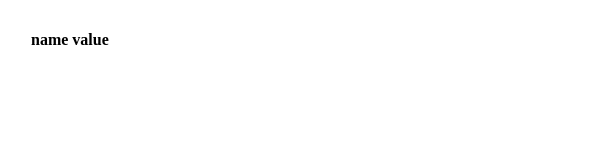
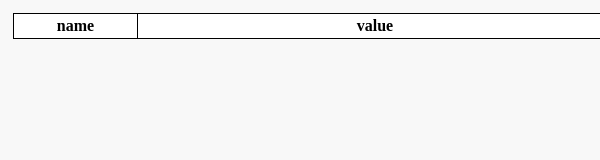
Before and after one commit to thr3a/hidden-field-viewer-extension, a browser extension: page app/popup.html in a window 400 px wide. Shown: the whole page, 600 px wide, since content can reach past the window. Drawn offline with Linux system fonts and the light colour scheme; files that its build step writes are made by us from their sources.

Commit message:
update: 一覧のデザイン修正

```diff
--- a/app/popup.html
+++ b/app/popup.html
@@ -9,8 +9,8 @@
 <body>
   <table id="listTable">
     <tr>
-      <th>name</th>
-      <th>value</th>
+      <th style='width:20%'>name</th>
+      <th style='width:80%'>value</th>
     </tr>
   </table>
 
--- a/app/styles/main.css
+++ b/app/styles/main.css
@@ -1,4 +1,25 @@
 body {
-  padding: 20px;
-  width: 400px;
+  padding: 5px;
+  width: 600px;
+  background-color: #f8f8f8;
 }
+
+th,td {
+  border: solid 1px;
+}
+
+th {
+  padding: 3px;
+}
+
+td {
+  padding: 10px;
+  word-break : break-all;
+}
+
+table {
+  width: 100%;
+  border-collapse: collapse;
+  table-layout: fixed;
+  background-color: #fff;
+}
```
